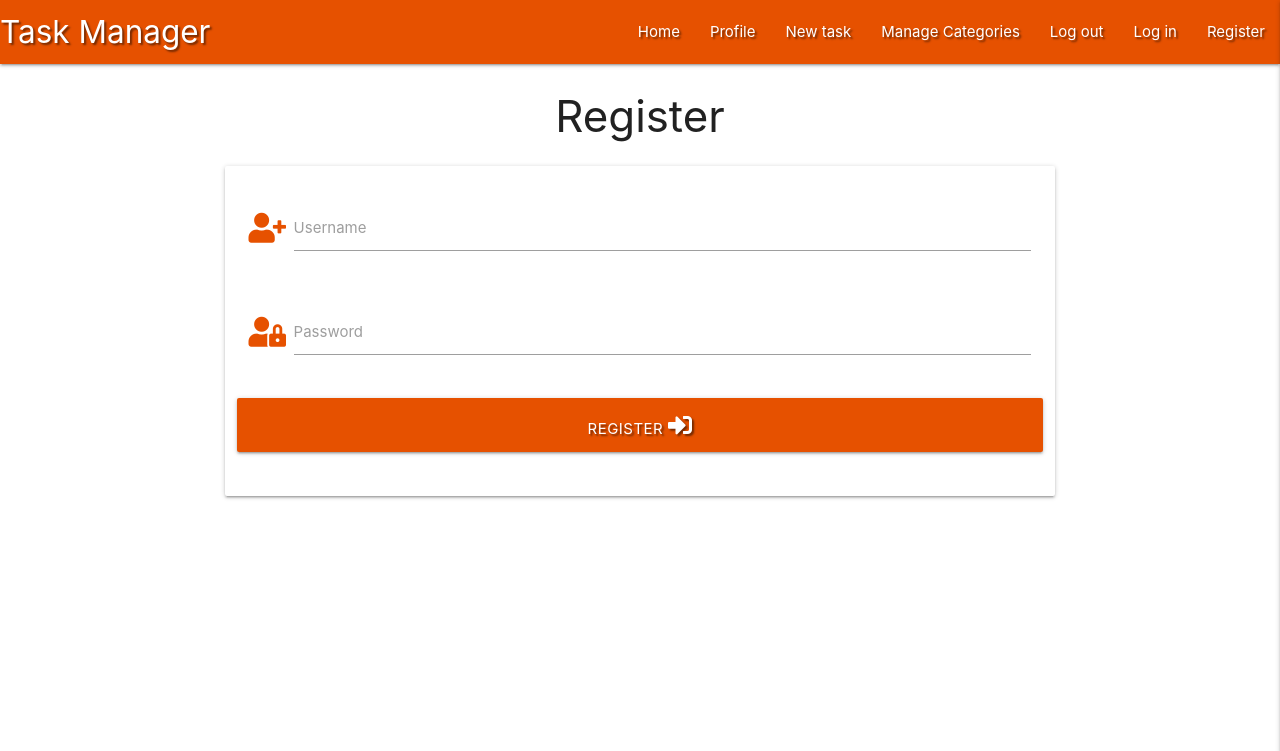
After one commit to slavabdev/flask-task-manager, a Flask app: page /register in a window 1280 px wide. The commit adds this page. Shown: the top 751 px of the page. Run offline with Flask 2, Linux system fonts and the light colour scheme; some libraries are stand-ins or nearby versions.

Commit message:
add register template

```diff
--- a/app.py
+++ b/app.py
@@ -4,6 +4,7 @@ from flask import (
     redirect, request, session, url_for)
 from flask_pymongo import PyMongo
 from bson.objectid import ObjectId
+from werkzeug.security import generate_password_hash, check_password_hash
 if os.path.exists("env.py"):
     import env
 
@@ -23,6 +24,10 @@ def get_tasks():
     tasks = mongo.db.tasks.find()
     return render_template("tasks.html", tasks=tasks)
 
+@app.route('/register', methods = ['GET', 'POST'])
+def register():
+    return render_template('register.html')
+
 
 if __name__ == "__main__":
     app.run(host=os.environ.get("IP"),
--- a/templates/base.html
+++ b/templates/base.html
@@ -27,7 +27,7 @@
                 <li><a href="#">Manage Categories</a></li>
                 <li><a href="#">Log out</a></li>
                 <li><a href="#">Log in</a></li>
-                <li><a href="#">Register</a></li>
+                <li><a href="{{ url_for ('register') }}">Register</a></li>
 
             </ul>
             </div>
@@ -42,7 +42,7 @@
                 <li><a href="#">Manage Categories</a></li>
                 <li><a href="#">Log out</a></li>
                 <li><a href="#">Log in</a></li>
-                <li><a href="#">Register</a></li>
+                <li><a href="{{ url_for ('register') }}">Register</a></li>
         </ul>
 
     </header>
--- /dev/null
+++ b/templates/register.html
@@ -0,0 +1,35 @@
+{% extends 'base.html' %}
+{% block content %}
+
+<h3 class="center-align">Register</h3>
+
+ <div class="row">
+    <form class="col s12 m8 offset-m2" method="POST" action="{{ url_for ('register') }}">
+      <div class="card-panel">
+          <!--Username-->
+        <div class="row">
+            <div class="input-field col s12">
+                <i class="fas fa-user-plus prefix orange-text text-darken-4"></i>
+                <input id="username" name="username" type="text" class="validate">
+                <label for="username">Username</label>
+            </div>
+        </div>
+        <!--Password-->
+        <div class="row">
+            <div class="input-field col s12">
+                <i class="fas fa-user-lock prefix orange-text text-darken-4"></i>
+            <input id="password" name="password" type="password" class="validate">
+            <label for="password">Password</label>
+            </div>
+        </div>
+      <!--Register button-->
+        <div class="row">
+            <button type="submit" class="col s12 btn-large orange darken-4 text-shadow">
+                Register <i class="fas fa-sign-in-alt"></i>
+            </button>
+         </div>
+      </div>
+    </form>
+  </div>
+
+{% endblock %}
```
